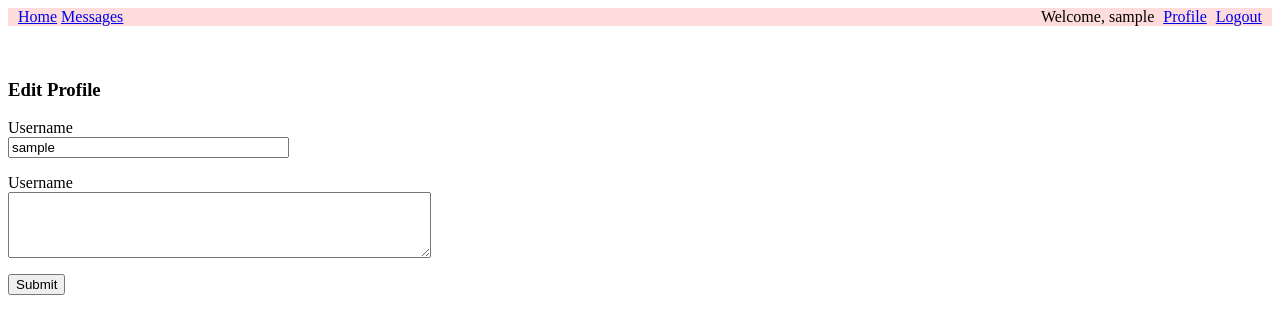
After one commit to Archimedyz/py3-devsite, a Flask app: page /edit_profile in a window 1280 px wide. The commit adds this page. Shown: the top 334 px of the page. Run offline with Flask 2, Linux system fonts and the light colour scheme; the visitor is signed in with stand-in values (Sample User, id 1); data comes from the database, SQL or seed files in the repository.

Commit message:
Add form to edit profile.

```diff
--- a/app/forms.py
+++ b/app/forms.py
@@ -1,6 +1,6 @@
 from flask_wtf import FlaskForm
-from wtforms import StringField, PasswordField, BooleanField, SubmitField
-from wtforms.validators import DataRequired, ValidationError, Email, EqualTo
+from wtforms import StringField, PasswordField, BooleanField, SubmitField, TextAreaField
+from wtforms.validators import DataRequired, ValidationError, Email, EqualTo, Length
 from app.models import User
 
 class LoginForm(FlaskForm):
@@ -35,3 +35,12 @@ class SignUpForm(FlaskForm):
     def validate_password(self, password):
         if len(password.data) < 8:
             raise ValidationError('Password must be at least 8 characters long.')
+
+class EditProfileForm(FlaskForm):
+    username = StringField('Username', validators=[DataRequired()])
+    about_me = TextAreaField('Username', validators=[Length(min=0, max=140)])
+    submit = SubmitField('Submit')
+
+    def validate_username(self, username):
+        if len(username.data) > 64:
+            raise ValidationError('Username Cannot be longer than 64 characters.')
--- a/app/routes.py
+++ b/app/routes.py
@@ -1,6 +1,6 @@
 from flask import render_template, flash, redirect, url_for, request
 from app import app, db
-from app.forms import LoginForm, SignUpForm
+from app.forms import LoginForm, SignUpForm, EditProfileForm
 from flask_login import current_user, login_user, logout_user, login_required
 from app.models import User
 from werkzeug.urls import url_parse
@@ -99,3 +99,31 @@ def user_page(username):
     posts = user.posts.all()
 
     return render_template('user.html', user=user, posts=posts)
+
+@app.route('/edit_profile', methods=['GET', 'POST'])
+@login_required
+def edit_profile_page():
+    form = EditProfileForm()
+
+    if form.validate_on_submit():
+        # validate usernmae here as we cannot pass
+        # current_user to the form
+        user = User.query.filter_by(username=form.username.data).first()
+        if user is not None and user != current_user:
+            form.username.errors.append('Username is already taken. please choose a different value.')
+            return render_template('edit_profile.html', title='Edit Profile', form=form)
+
+        # if we make it here, all validation passed, so update the user.
+        current_user.username = form.username.data
+        current_user.about_me = form.about_me.data
+
+        db.session.commit()
+
+        flash('Your changes have been saved.')
+
+        return redirect(url_for('edit_profile_page'))
+    elif request.method == 'GET':
+        form.username.data = current_user.username
+        form.about_me.data = current_user.about_me
+
+    return render_template('edit_profile.html', title='Edit Profile', form=form)
--- a/app/templates/base.html
+++ b/app/templates/base.html
@@ -14,7 +14,7 @@
 				{% endif %}
 			</div>
 			<ul style="padding-left:10px">
-				<li style="display:inline"><a href="{{ url_for('index_page') }}">Index</a></li>
+				<li style="display:inline"><a href="{{ url_for('index_page') }}">Home</a></li>
 				<li style="display:inline"><a href="{{ url_for('messages_page') }}">Messages</a></li>
 			</ul>
 		</div>
--- /dev/null
+++ b/app/templates/edit_profile.html
@@ -0,0 +1,23 @@
+{% extends "base.html" %}
+
+{% block content %}
+	<h3>Edit Profile</h3>
+	<form action="" method="post">
+		{{ form.hidden_tag() }}
+		<p>
+			{{ form.username.label }} <br/>
+			{{ form.username(size=32) }} <br/>
+			{% for error in form.username.errors %}
+			<span style="color:red;margin-right:5px">{{ error }}</span>
+			{% endfor %}
+		</p>
+		<p>
+			{{ form.about_me.label }} <br/>
+			{{ form.about_me(cols=50, rows=4) }} <br/>
+			{% for error in form.about_me.errors %}
+			<span style="color:red;margin-right:5px">{{ error }}</span>
+			{% endfor %}
+		</p>
+		<p>{{ form.submit() }}</p>
+	</form>
+{% endblock %}
--- a/app/templates/user.html
+++ b/app/templates/user.html
@@ -17,6 +17,12 @@
 				</p>
 			</td>
 		</tr>
+		{% if user == current_user %}
+		<tr>
+			<td></td>
+			<td><a href="{{url_for('edit_profile_page')}}">Edit your profile</a></td>
+		</tr>
+		{% endif %}
 	</table>
 	<hr/>
 	{% if not posts %}
```
